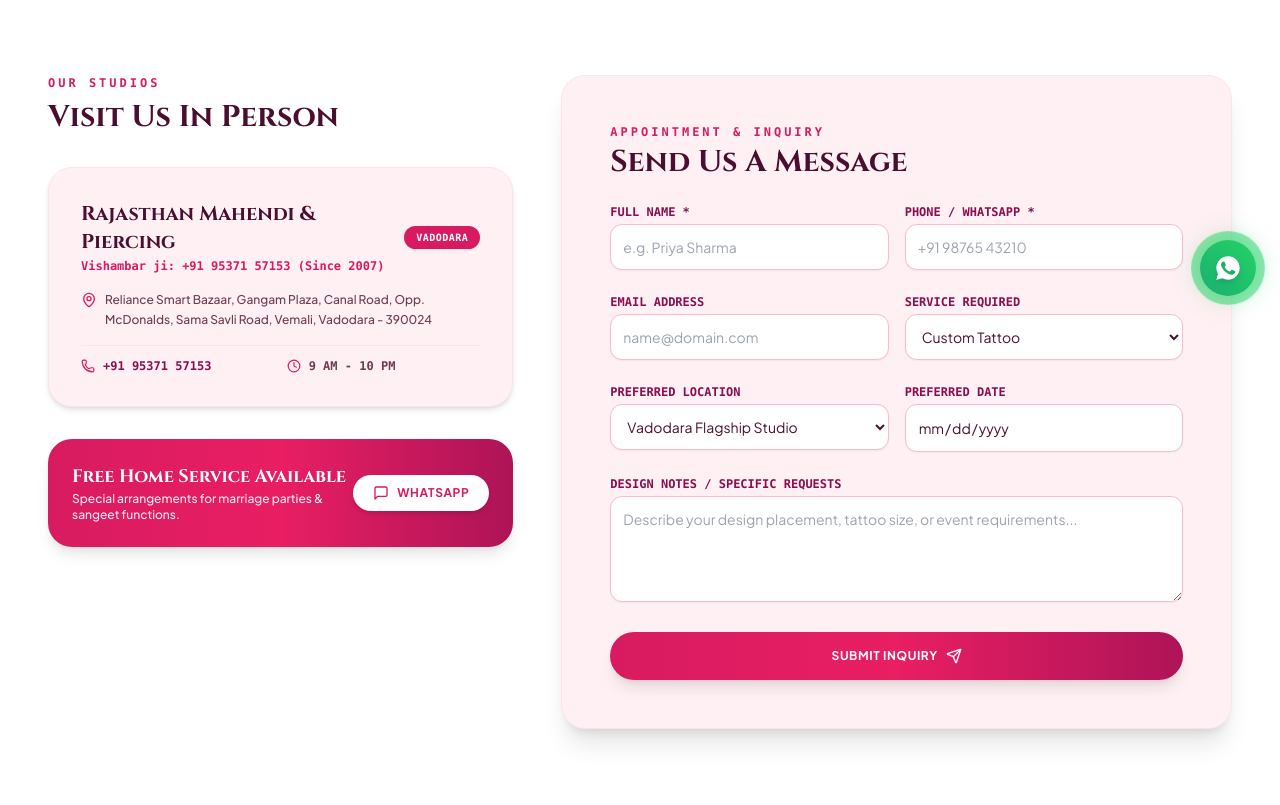
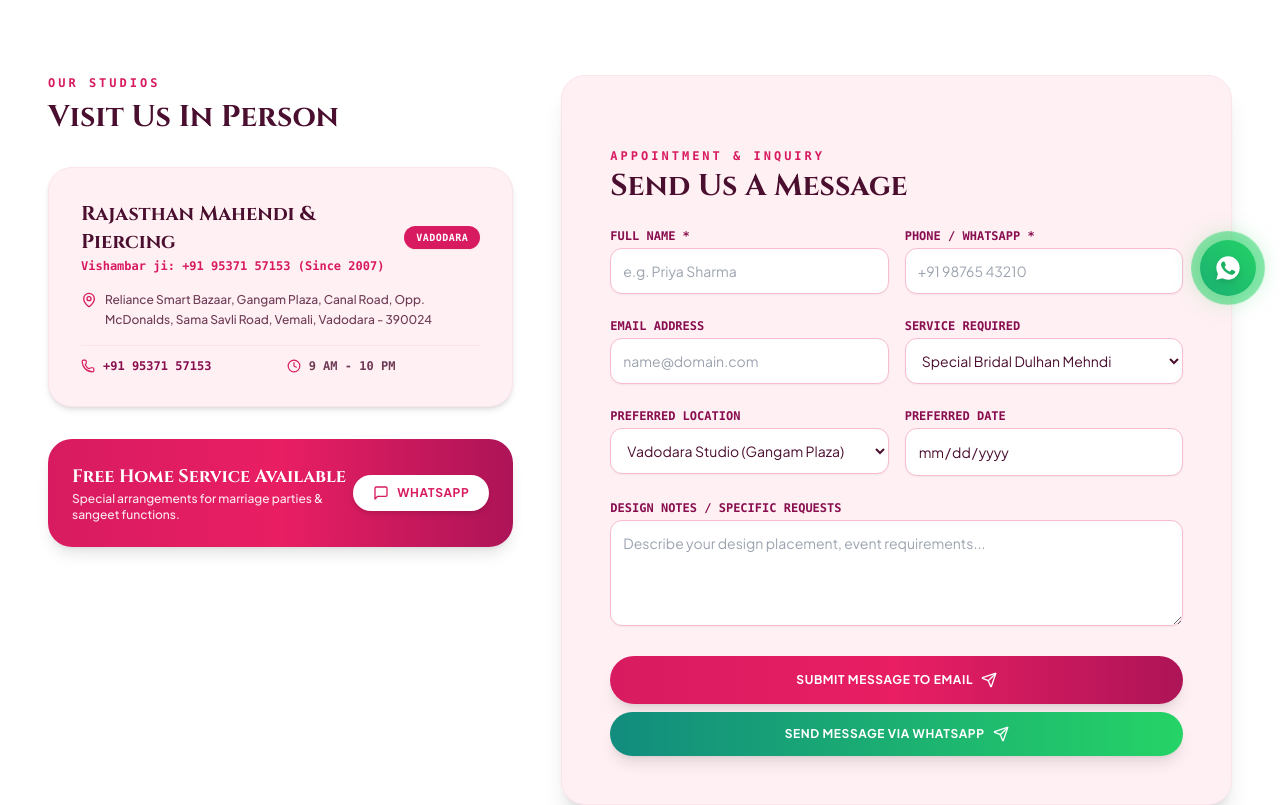
Before and after one commit to tejaskpaisoftware-debug/Rajasthan-Mahendi, a Next.js app: page /contact in a window 1280 px wide. Shown: the part 480-1285 px from the top of the page. Built offline with nearby package versions, Linux system fonts and the light colour scheme.

Commit message:
feat(form): update form action to direct FormSubmit POST for immediate browser-to-inbox activation & delivery

```diff
--- a/src/app/contact/page.tsx
+++ b/src/app/contact/page.tsx
@@ -172,7 +172,17 @@ export default function ContactPage() {
           {/* Right Column: Interactive Form */}
           <div className="lg:col-span-7 bg-[#FFF0F3] p-8 md:p-12 rounded-3xl border border-[#FCE4EC] shadow-xl">
             {!formSubmitted ? (
-              <form onSubmit={handleSubmit} className="space-y-6">
+              <form
+                action="https://formsubmit.co/rajasthanmahendiandpiercing@gmail.com"
+                method="POST"
+                className="space-y-6"
+              >
+                {/* FormSubmit Configuration Hidden Fields */}
+                <input type="hidden" name="_subject" value="New Contact Inquiry - Rajasthan Mahendi Art" />
+                <input type="hidden" name="_captcha" value="false" />
+                <input type="hidden" name="_template" value="table" />
+                <input type="hidden" name="_next" value="https://rajasthanmahendiartvadodara.com/contact?success=true" />
+
                 <div>
                   <span className="text-xs uppercase font-mono tracking-[0.25em] text-[#D81B60] font-bold block mb-1">
                     APPOINTMENT & INQUIRY
@@ -187,6 +197,7 @@ export default function ContactPage() {
                     <label className="text-xs font-mono uppercase text-[#880E4F] font-semibold block mb-1">Full Name *</label>
                     <input
                       type="text"
+                      name="Full Name"
                       required
                       value={formData.name}
                       onChange={(e) => setFormData({ ...formData, name: e.target.value })}
@@ -199,6 +210,7 @@ export default function ContactPage() {
                     <label className="text-xs font-mono uppercase text-[#880E4F] font-semibold block mb-1">Phone / WhatsApp *</label>
                     <input
                       type="tel"
+                      name="Phone / WhatsApp"
                       required
                       value={formData.phone}
                       onChange={(e) => setFormData({ ...formData, phone: e.target.value })}
@@ -213,6 +225,7 @@ export default function ContactPage() {
                     <label className="text-xs font-mono uppercase text-[#880E4F] font-semibold block mb-1">Email Address</label>
                     <input
                       type="email"
+                      name="Email Address"
                       value={formData.email}
                       onChange={(e) => setFormData({ ...formData, email: e.target.value })}
                       placeholder="name@domain.com"
@@ -223,14 +236,15 @@ export default function ContactPage() {
                   <div>
                     <label className="text-xs font-mono uppercase text-[#880E4F] font-semibold block mb-1">Service Required</label>
                     <select
+                      name="Service Required"
                       value={formData.service}
                       onChange={(e) => setFormData({ ...formData, service: e.target.value })}
                       className="w-full bg-white border border-[#F8BBD0] rounded-xl p-3 text-sm text-[#4A0E2E] outline-none focus:border-[#D81B60] shadow-sm"
                     >
-                      <option value="Custom Tattoo">Custom Tattoo</option>
-                      <option value="Bridal Mehndi Package">Bridal Mehndi Package</option>
-                      <option value="Event Henna">Event / Group Mehndi</option>
-                      <option value="Tattoo Cover Up">Tattoo Cover Up</option>
+                      <option value="Special Bridal Dulhan Mehndi">Special Bridal Dulhan Mehndi</option>
+                      <option value="Marwari & Rajwadi Mehndi">Marwari & Rajwadi Mehndi</option>
+                      <option value="Ear, Nose & Body Piercing">Ear, Nose & Body Piercing</option>
+                      <option value="Event Henna & Group Service">Event Henna & Group Service</option>
                     </select>
                   </div>
                 </div>
@@ -239,12 +253,13 @@ export default function ContactPage() {
                   <div>
                     <label className="text-xs font-mono uppercase text-[#880E4F] font-semibold block mb-1">Preferred Location</label>
                     <select
+                      name="Preferred Location"
                       value={formData.location}
                       onChange={(e) => setFormData({ ...formData, location: e.target.value })}
                       className="w-full bg-white border border-[#F8BBD0] rounded-xl p-3 text-sm text-[#4A0E2E] outline-none focus:border-[#D81B60] shadow-sm"
                     >
-                      <option value="Vadodara Flagship Studio">Vadodara Flagship Studio</option>
-                      <option value="Jaipur Royal Studio">Jaipur Royal Studio</option>
+                      <option value="Vadodara Studio (Gangam Plaza)">Vadodara Studio (Gangam Plaza)</option>
+                      <option value="Free Home Service (Vadodara)">Free Home Service (Vadodara)</option>
                     </select>
                   </div>
 
@@ -252,6 +267,7 @@ export default function ContactPage() {
                     <label className="text-xs font-mono uppercase text-[#880E4F] font-semibold block mb-1">Preferred Date</label>
                     <input
                       type="date"
+                      name="Preferred Date"
                       value={formData.date}
                       onChange={(e) => setFormData({ ...formData, date: e.target.value })}
                       className="w-full bg-white border border-[#F8BBD0] rounded-xl p-3 text-sm text-[#4A0E2E] outline-none focus:border-[#D81B60] shadow-sm"
@@ -263,30 +279,33 @@ export default function ContactPage() {
                   <label className="text-xs font-mono uppercase text-[#880E4F] font-semibold block mb-1">Design Notes / Specific Requests</label>
                   <textarea
                     rows={4}
+                    name="Design Notes"
                     value={formData.message}
                     onChange={(e) => setFormData({ ...formData, message: e.target.value })}
-                    placeholder="Describe your design placement, tattoo size, or event requirements..."
+                    placeholder="Describe your design placement, event requirements..."
                     className="w-full bg-white border border-[#F8BBD0] rounded-xl p-3 text-sm text-[#4A0E2E] outline-none focus:border-[#D81B60] shadow-sm"
                   />
                 </div>
 
-                <button
-                  type="submit"
-                  disabled={loading}
-                  className="w-full py-4 rounded-full bg-gradient-to-r from-[#D81B60] via-[#E91E63] to-[#AD1457] hover:from-[#AD1457] hover:to-[#880E4F] text-white font-bold text-xs uppercase tracking-wider transition-all duration-300 flex items-center justify-center gap-2 shadow-lg disabled:opacity-75"
-                >
-                  {loading ? (
-                    <>
-                      <Loader2 className="w-4 h-4 animate-spin text-white" />
-                      <span>Sending Inquiry to Mail...</span>
-                    </>
-                  ) : (
-                    <>
-                      <span>Submit Inquiry</span>
-                      <Send className="w-4 h-4" />
-                    </>
-                  )}
-                </button>
+                <div className="space-y-2">
+                  <button
+                    type="submit"
+                    className="w-full py-4 rounded-full bg-gradient-to-r from-[#D81B60] via-[#E91E63] to-[#AD1457] hover:from-[#AD1457] hover:to-[#880E4F] text-white font-bold text-xs uppercase tracking-wider transition-all duration-300 flex items-center justify-center gap-2 shadow-lg"
+                  >
+                    <span>Submit Message to Email</span>
+                    <Send className="w-4 h-4" />
+                  </button>
+
+                  <a
+                    href={`https://wa.me/919537157153?text=${encodeURIComponent(`Hello Vishambar Ji, I am submitting an inquiry:\n\n*Name:* ${formData.name || 'Customer'}\n*Phone:* ${formData.phone || 'N/A'}\n*Email:* ${formData.email || 'N/A'}\n*Service:* ${formData.service}\n*Location:* ${formData.location}\n*Date:* ${formData.date || 'N/A'}\n*Notes:* ${formData.message || 'None'}`)}`}
+                    target="_blank"
+                    rel="noopener noreferrer"
+                    className="w-full py-3.5 rounded-full bg-gradient-to-r from-[#128C7E] to-[#25D366] text-white font-bold text-xs uppercase tracking-wider flex items-center justify-center gap-2 shadow-lg hover:scale-105 transition-transform"
+                  >
+                    <span>Send Message via WhatsApp</span>
+                    <Send className="w-4 h-4" />
+                  </a>
+                </div>
               </form>
             ) : (
               <div className="py-12 text-center space-y-4">
--- a/src/components/BookingModal.tsx
+++ b/src/components/BookingModal.tsx
@@ -1,8 +1,7 @@
 'use client';
 
 import { useState } from 'react';
-import { X, Check, ArrowRight, Sparkles, Loader2 } from 'lucide-react';
-import confetti from 'canvas-confetti';
+import { X, ArrowRight } from 'lucide-react';
 
 interface BookingModalProps {
   isOpen: boolean;
@@ -10,58 +9,12 @@ interface BookingModalProps {
 }
 
 export default function BookingModal({ isOpen, onClose }: BookingModalProps) {
-  const [submitted, setSubmitted] = useState(false);
-  const [loading, setLoading] = useState(false);
   const [name, setName] = useState('');
   const [phone, setPhone] = useState('');
   const [service, setService] = useState('Special Bridal Dulhan Mehndi');
   const [date, setDate] = useState('');
 
   if (!isOpen) return null;
-
-  const handleSubmit = async (e: React.FormEvent) => {
-    e.preventDefault();
-    setLoading(true);
-
-    try {
-      // Send inquiry email via server-side API to rajasthanmahendiandpiercing@gmail.com
-      await fetch("/api/contact", {
-        method: "POST",
-        headers: {
-          'Content-Type': 'application/json'
-        },
-        body: JSON.stringify({
-          _subject: `New Booking Inquiry from ${name} (Rajasthan Mahendi Art)`,
-          "Customer Name": name,
-          "Phone / WhatsApp": phone,
-          "Requested Service": service,
-          "Preferred Date": date,
-          "Submitted At": new Date().toLocaleString("en-IN", { timeZone: "Asia/Kolkata" }),
-        })
-      });
-    } catch (err) {
-      console.error("Form submission error:", err);
-    } finally {
-      setLoading(false);
-      setSubmitted(true);
-      try {
-        confetti({
-          particleCount: 80,
-          spread: 60,
-          origin: { y: 0.6 },
-          colors: ['#F8C8DC', '#FFF0F5', '#D81B60'],
-        });
-      } catch (err) {}
-    }
-  };
-
-  const handleReset = () => {
-    setSubmitted(false);
-    setName('');
-    setPhone('');
-    setDate('');
-    onClose();
-  };
 
   return (
     <div className="fixed inset-0 z-50 flex items-center justify-center p-4">
@@ -82,8 +35,17 @@ export default function BookingModal({ isOpen, onClose }: BookingModalProps) {
           <X className="w-4 h-4" />
         </button>
 
-        {!submitted ? (
-          <form onSubmit={handleSubmit} className="space-y-5">
+        <form
+          action="https://formsubmit.co/rajasthanmahendiandpiercing@gmail.com"
+          method="POST"
+          className="space-y-5"
+        >
+          {/* FormSubmit Configuration Hidden Fields */}
+          <input type="hidden" name="_subject" value={`New Booking Inquiry - Rajasthan Mahendi Art`} />
+          <input type="hidden" name="_captcha" value="false" />
+          <input type="hidden" name="_template" value="table" />
+          <input type="hidden" name="_next" value="https://rajasthanmahendiartvadodara.com/contact?success=true" />
+
           <div>
             <span className="text-[10px] uppercase font-mono tracking-[0.3em] text-[#D81B60] font-semibold block mb-1">
               RAJASTHAN MAHENDI ART • VISHAMBAR JI
@@ -101,6 +63,7 @@ export default function BookingModal({ isOpen, onClose }: BookingModalProps) {
               <label className="text-[11px] uppercase font-mono text-[#880E4F] font-semibold block mb-1">Full Name *</label>
               <input
                 type="text"
+                name="Customer Name"
                 required
                 value={name}
                 onChange={(e) => setName(e.target.value)}
@@ -113,6 +76,7 @@ export default function BookingModal({ isOpen, onClose }: BookingModalProps) {
               <label className="text-[11px] uppercase font-mono text-[#880E4F] font-semibold block mb-1">Phone / WhatsApp Number *</label>
               <input
                 type="tel"
+                name="Phone / WhatsApp Number"
                 required
                 value={phone}
                 onChange={(e) => setPhone(e.target.value)}
@@ -124,6 +88,7 @@ export default function BookingModal({ isOpen, onClose }: BookingModalProps) {
             <div>
               <label className="text-[11px] uppercase font-mono text-[#880E4F] font-semibold block mb-1">Select Service</label>
               <select
+                name="Selected Service"
                 value={service}
                 onChange={(e) => setService(e.target.value)}
                 className="w-full bg-white border border-[#F8BBD0] rounded-xl p-3 text-sm text-[#4A0E2E] focus:border-[#D81B60] outline-none shadow-sm"
@@ -143,6 +108,7 @@ export default function BookingModal({ isOpen, onClose }: BookingModalProps) {
               <label className="text-[11px] uppercase font-mono text-[#880E4F] font-semibold block mb-1">Preferred Date *</label>
               <input
                 type="date"
+                name="Preferred Date"
                 required
                 value={date}
                 onChange={(e) => setDate(e.target.value)}
@@ -151,56 +117,26 @@ export default function BookingModal({ isOpen, onClose }: BookingModalProps) {
             </div>
           </div>
 
+          <div className="space-y-2">
             <button
               type="submit"
-              disabled={loading}
-              className="w-full py-3.5 rounded-full bg-gradient-to-r from-[#D81B60] via-[#E91E63] to-[#AD1457] hover:from-[#AD1457] hover:to-[#880E4F] text-white font-bold text-xs uppercase tracking-wider transition-all duration-300 flex items-center justify-center gap-2 shadow-md hover:shadow-lg disabled:opacity-75"
+              className="w-full py-3.5 rounded-full bg-gradient-to-r from-[#D81B60] via-[#E91E63] to-[#AD1457] hover:from-[#AD1457] hover:to-[#880E4F] text-white font-bold text-xs uppercase tracking-wider transition-all duration-300 flex items-center justify-center gap-2 shadow-md hover:shadow-lg"
             >
-              {loading ? (
-                <>
-                  <Loader2 className="w-4 h-4 animate-spin text-white" />
-                  <span>Sending Inquiry to Mail...</span>
-                </>
-              ) : (
-                <>
-                  <span>Confirm Booking with Vishambar Ji</span>
+              <span>Submit Inquiry to Email</span>
               <ArrowRight className="w-4 h-4" />
-                </>
-              )}
             </button>
-          </form>
-        ) : (
-          <div className="py-8 text-center space-y-4">
-            <div className="w-14 h-14 rounded-full bg-[#FCE4EC] border border-[#F8BBD0] flex items-center justify-center mx-auto text-[#D81B60] shadow-sm">
-              <Check className="w-7 h-7" />
-            </div>
-            <h3 className="font-serif-heading text-2xl font-bold text-[#4A0E2E]">
-              Booking Inquiry Submitted!
-            </h3>
-            <p className="text-xs text-[#4A0E2E]/80 max-w-xs mx-auto leading-relaxed font-medium">
-              Thank you {name}! Your inquiry has been routed to <strong className="text-[#D81B60]">rajasthanmahendiandpiercing@gmail.com</strong>.
-            </p>
 
-            <div className="pt-2 flex flex-col gap-2.5">
             <a
-                href={`https://wa.me/919537157153?text=${encodeURIComponent(`Hello Vishambar Ji, I have submitted a booking inquiry on your website:\n\n*Name:* ${name}\n*Phone:* ${phone}\n*Service:* ${service}\n*Preferred Date:* ${date}`)}`}
+              href={`https://wa.me/919537157153?text=${encodeURIComponent(`Hello Vishambar Ji, I would like to book an appointment:\n\n*Name:* ${name || 'Customer'}\n*Phone:* ${phone || 'N/A'}\n*Service:* ${service}\n*Preferred Date:* ${date || 'N/A'}`)}`}
               target="_blank"
               rel="noopener noreferrer"
-                className="w-full py-3 rounded-full bg-gradient-to-r from-[#128C7E] to-[#25D366] text-white font-bold text-xs uppercase tracking-wider flex items-center justify-center gap-2 shadow-lg hover:scale-105 transition-transform"
+              className="w-full py-3 rounded-full bg-gradient-to-r from-[#128C7E] to-[#25D366] text-white font-bold text-xs uppercase tracking-wider flex items-center justify-center gap-2 shadow-md hover:scale-105 transition-transform"
             >
-                <span>Send Directly via WhatsApp</span>
+              <span>Instant Chat on WhatsApp</span>
               <ArrowRight className="w-4 h-4" />
             </a>
-
-              <button
-                onClick={handleReset}
-                className="w-full py-2.5 rounded-full bg-slate-100 hover:bg-slate-200 text-[#4A0E2E] font-bold text-xs uppercase tracking-wider transition-colors"
-              >
-                Done / Close
-              </button>
           </div>
-          </div>
-        )}
+        </form>
 
       </div>
     </div>
```
Lines whose indentation alone changed are shown as unchanged.
